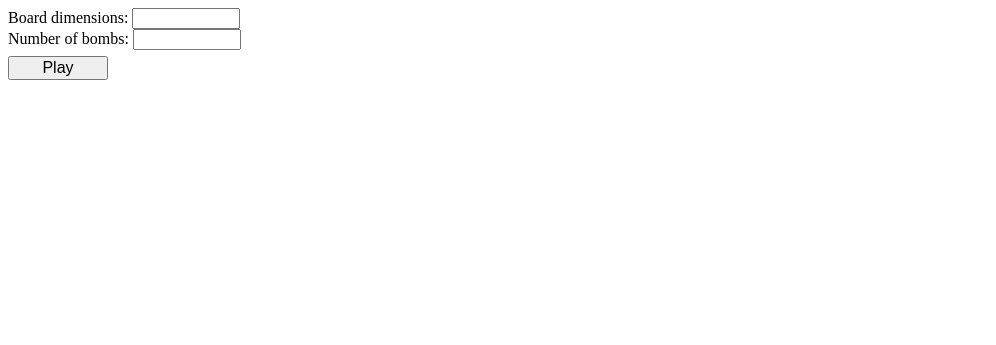
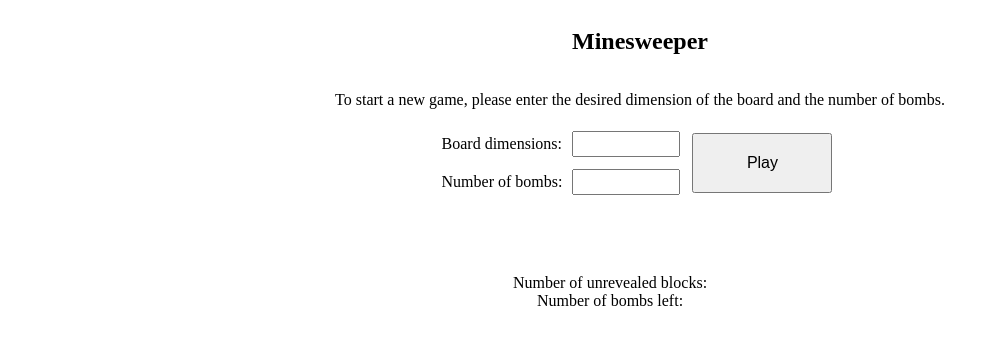
Before and after one commit to michellesri/minesweeper, a PHP site: page / in a window 1280 px wide. Shown: the top 345 px of the page, without its empty margins (0-996 px from the left). Run offline with PHP 8.4, Linux system fonts and the light colour scheme; some libraries are stand-ins or nearby versions.

Commit message:
Style the page a little bit and add game state text

```diff
--- a/html/index.html
+++ b/html/index.html
@@ -5,6 +5,10 @@
 	<title>Minesweeper</title>
 </head>
 <body>
+  <h2>Minesweeper</h2>
+  <p>To start a new game, please enter the desired dimension of the board and the number of bombs.
+  <div class="row">
+    <div>
       <div>
         Board dimensions:
         <input id='dimensionsInput' type="number" min="1">
@@ -13,7 +17,21 @@
         Number of bombs:
         <input id='bombsInput' type="number" min="1">
       </div>
+    </div>
     <button id='playBtn'>Play</button>
+  </div>
+
+  <div id="game-state">
+    <h1 id="termination-text"></h1>
+    <div class="row">
+      Number of unrevealed blocks:
+      <h3 id="num-unrevealed-blocks"></h3>
+    </div>
+    <div class="row">
+      Number of bombs left:
+      <h3 id="num-bombs-left"></h3>
+    </div>
+  </div>
   <div id='board'></div>
 
   <script src='https://cdnjs.cloudflare.com/ajax/libs/jquery/3.2.1/jquery.min.js'></script>
--- a/html/styles.css
+++ b/html/styles.css
@@ -1,15 +1,19 @@
 body {
   display: flex;
   flex-direction: column;
+  align-items: center;
 }
 
 body input {
   max-width: 100px;
+  height: 20px;
+  margin: 6px;
 }
 
 .row {
   display: flex;
   flex-flow: row;
+  align-items: center;
 }
 
 .cell-wrapper {
@@ -48,6 +52,23 @@ body input {
 
 #playBtn {
   font-size: 16px;
-  margin: 6px 0;
-  max-width: 100px;
+  margin: 6px;
+  width: 140px;
+  height: 60px;
 }
+
+#game-state {
+  display: flex;
+  flex-direction: column;
+  align-items: center;
+  margin-top: 30px;
+}
+
+#game-state h3 {
+  padding: 0 24px;
+  margin: 6px;
+}
+
+#board {
+  margin: 18px;
+}
```
Also changed, not shown: js/app.js (+30 -3 lines). Lines whose indentation alone changed are shown as unchanged.
